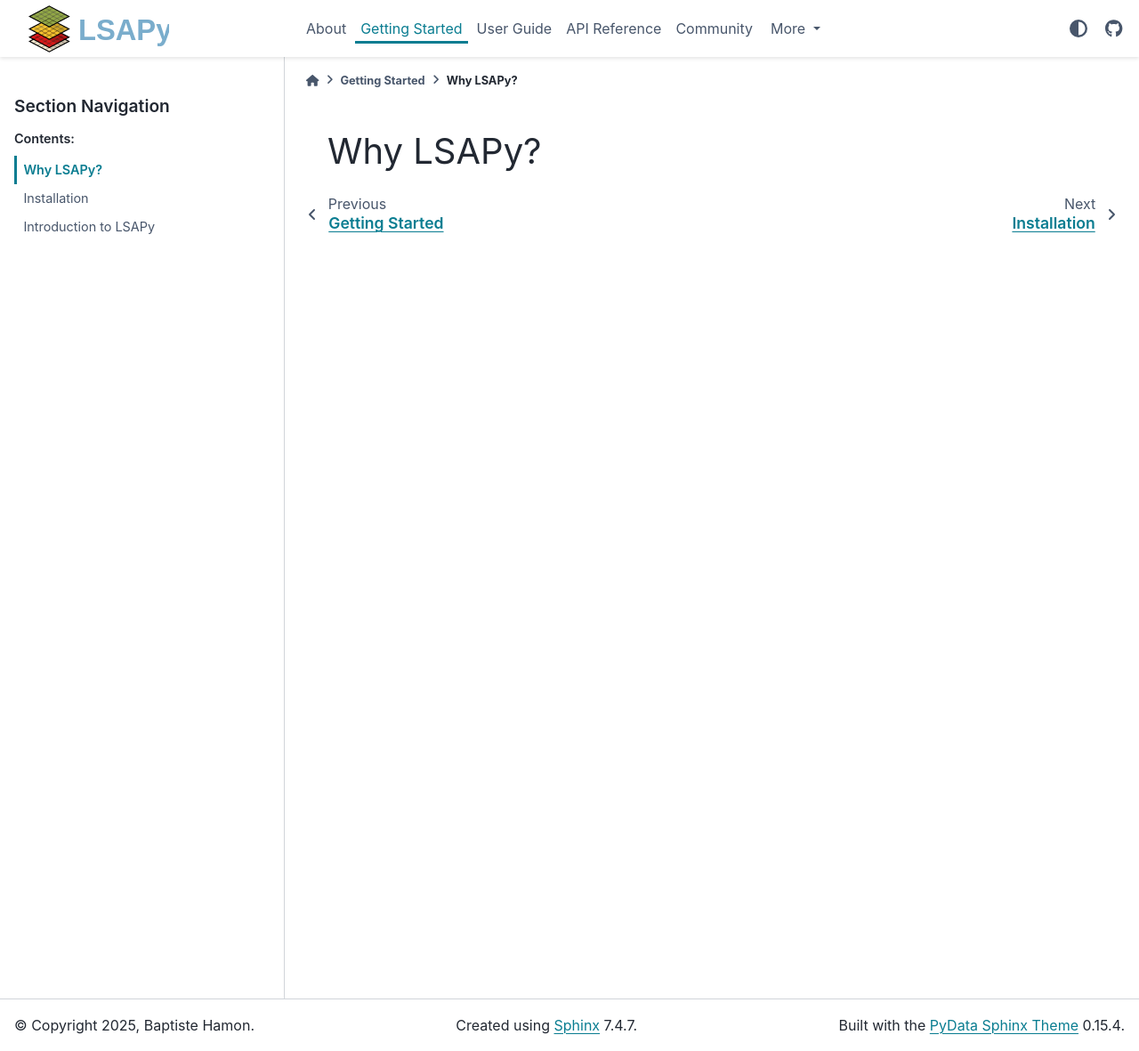
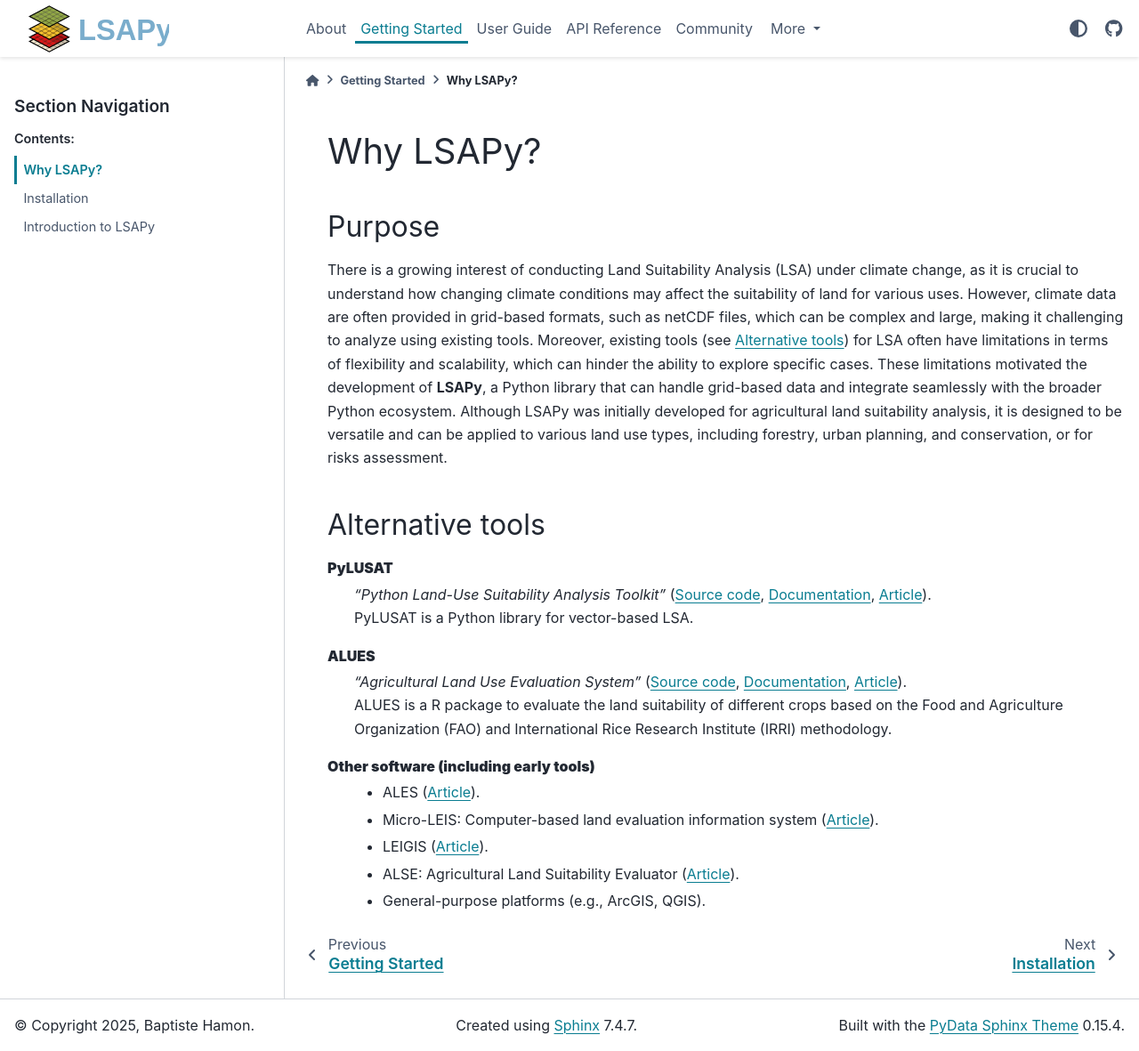
Before and after one commit to baptistehamon/lsapy, a Sphinx documentation site: the page built from docs/getting-started/why-lsapy.rst, in a window 1280 px wide and 1181 px high. Shown: the whole window at 89% size. Built offline with Sphinx 7.4.7 and the PyData theme 0.15.4, drawn with Linux system fonts in a browser that asks for light colours.

Commit message:
Add Why LSAPy content

```diff
--- a/docs/getting-started/why-lsapy.rst
+++ b/docs/getting-started/why-lsapy.rst
@@ -1,2 +1,30 @@
 Why LSAPy?
 ==========
+
+Purpose
+-------
+
+There is a growing interest of conducting Land Suitability Analysis (LSA) under climate change, as it is crucial to understand how changing climate conditions may affect the suitability of land for various uses.
+However, climate data are often provided in grid-based formats, such as netCDF files, which can be complex and large, making it challenging to analyze using existing tools.
+Moreover, existing tools (see `Alternative tools`_) for LSA often have limitations in terms of flexibility and scalability, which can hinder the ability to explore specific cases.
+These limitations motivated the development of **LSAPy**, a Python library that can handle grid-based data and integrate seamlessly with the broader Python ecosystem.
+Although LSAPy was initially developed for agricultural land suitability analysis, it is designed to be versatile and can be applied to various land use types,
+including forestry, urban planning, and conservation, or for risks assessment.
+
+Alternative tools
+-----------------
+
+**PyLUSAT**
+    | *"Python Land-Use Suitability Analysis Toolkit"* (`Source code <https://github.com/chjch/pylusat>`_, `Documentation <https://pylusat.readthedocs.io/en/latest/>`_, `Article <https://doi.org/10.1016/j.envsoft.2022.105362>`_).
+    | PyLUSAT is a Python library for vector-based LSA.
+
+**ALUES**
+    | *"Agricultural Land Use Evaluation System"* (`Source code <https://github.com/alstat/ALUES/tree/master>`_, `Documentation <https://alstat.github.io/ALUES/>`_, `Article <https://doi.org/10.21105/joss.04228>`_).
+    | ALUES is a R package to evaluate the land suitability of different crops based on the Food and Agriculture Organization (FAO) and International Rice Research Institute (IRRI) methodology.
+
+**Other software (including early tools)**
+    * ALES (`Article <https://doi.org/10.1111/j.1475-2743.1991.tb00881.x>`_).
+    * Micro-LEIS: Computer-based land evaluation information system (`Article <https://doi.org/10.1111/j.1475-2743.1992.tb00900.x>`_).
+    * LEIGIS (`Article <https://doi.org/10.1016/S0198-9715(01)00031-X>`_).
+    * ALSE: Agricultural Land Suitability Evaluator (`Article <https://doi.org/10.1016/j.compag.2013.02.003>`_).
+    * General-purpose platforms (e.g., ArcGIS, QGIS).
--- a/pyproject.toml
+++ b/pyproject.toml
@@ -115,6 +115,7 @@ values = [
 
 [tool.codespell]
 skip = '*docs/_build, *docs/*.bib'
+ignore-words-list = "ALUES, ALSE"
 
 [tool.deptry]
 extend_exclude = ["docs"]
```
